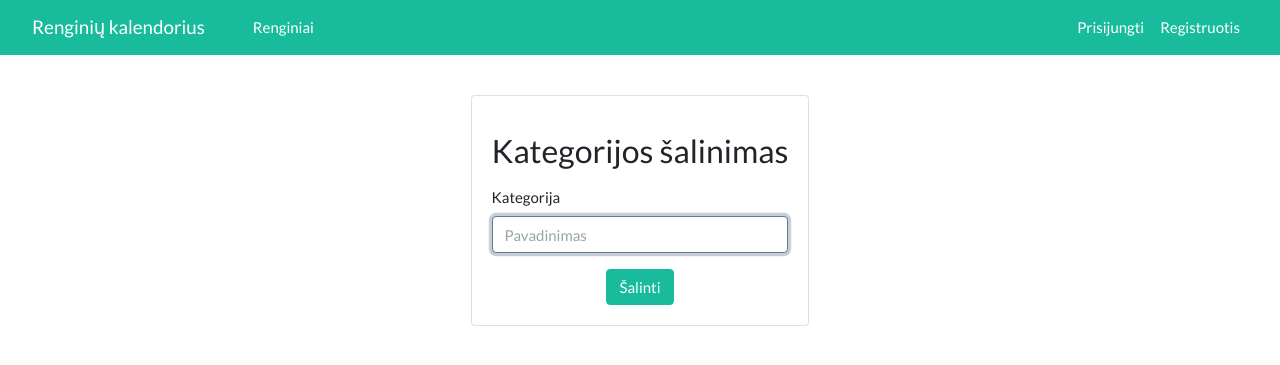
After one commit to Mentel/Semestro-projektas, a Symfony app: template templates/settings/removecategory.html.twig in a window 1280 px wide. The commit adds this page. Shown: the top 365 px of the page. Run offline with Twig, Linux system fonts and the light colour scheme; the template is opened without the code that fills it, so the values that code supplies are empty; form fields are guessed from the names that the template uses; some libraries are stand-ins or nearby versions.

Commit message:
Ability to remove categories

```diff
--- a/src/Controller/EventController.php
+++ b/src/Controller/EventController.php
@@ -52,6 +52,7 @@ class EventController extends AbstractController
      */
     public function listAllEvents()
     {
+
         return $this->redirectToRoute('app_event_list_paging', array('page' => 1));
     }
     /**
--- a/templates/settings/adminsettings.html.twig
+++ b/templates/settings/adminsettings.html.twig
@@ -11,6 +11,7 @@
                 <h5 class="ml-3"><a href="/user/list">Naudotojų paskyros</a></h5>
                 <h5 class="ml-3"><a href="/settings/category/createcategory">Sukurti kategoriją</a></h5>
                 <h5 class="ml-3"><a href="/settings/category/updatecategory">Redaguoti kategoriją</a></h5>
+                <h5 class="ml-3"><a href="/settings/category/deletecategory">Šalinti kategoriją</a></h5>
             </div>
         </div>
     </div>
--- /dev/null
+++ b/templates/settings/removecategory.html.twig
@@ -0,0 +1,28 @@
+{% extends 'base.html.twig' %}
+
+{% block title %}Kategorijos šalinimas{% endblock %}
+
+{% block body %}
+    <div class="row justify-content-center pt-3">
+    <div class="card">
+        <div class="card-body">
+            {{ form_start(form) }}
+            {% if message|length > 0 %}
+                <div class="alert alert-success">
+                    {{ message }}
+                </div>
+            {% endif %}
+            <h1 class="h3 mb-3 mt-3 font-weight-normal">Kategorijos šalinimas</h1>
+            <div class="form-group">
+                <label for="exampleCategoryName">Kategorija</label>
+                {{ form_errors(form.name) }}
+                {{ form_widget(form.name, {'attr': {'type': 'text', 'class': 'form-control', 'name': 'name', 'id': 'name', 'required': '', 'autofocus': '', 'placeholder': 'Pavadinimas'}}) }}
+            </div>
+            <div class="row justify-content-center">
+                <button type="submit" class="btn btn-success" onclick="return confirm('Tikrai šalinti?');">Šalinti</button>
+            </div>
+            {{ form_end(form) }}
+        </div>
+    </div>
+    </div>
+{% endblock %}
```
Also changed, not shown: src/Controller/CategoryController.php (+36 -0 lines), src/Form/DeleteCategoryFormType.php (added, +24 -0 lines).
